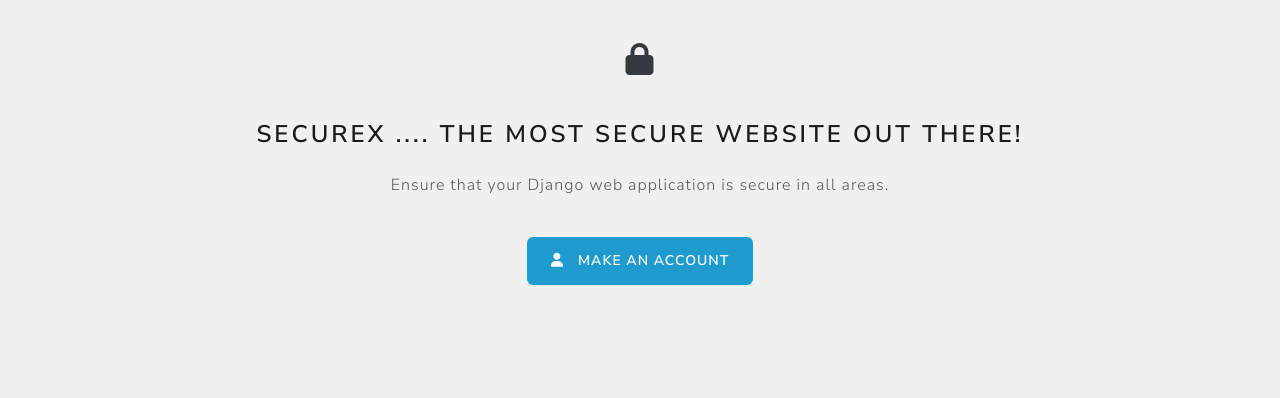
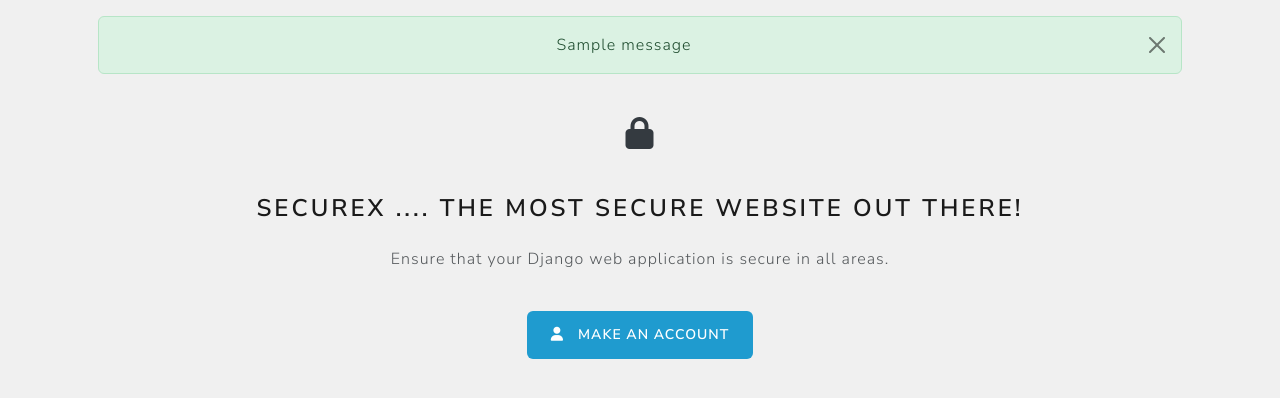
Before and after one commit to rivka-levit/security-checklist, a Django app: page / in a window 1280 px wide. Shown: the part 96-494 px from the top of the page. Run offline with Django 5.2, Linux system fonts and the light colour scheme; tables that the repository leaves empty hold one stand-in row (values such as "Sample post"); one stand-in notice (Sample message) is shown; parts of the project's set-up code (start-up, migrations or seed data) failed here and were passed over; some libraries are stand-ins or nearby versions.

Commit message:
messages, test register form

```diff
--- a/app/core/templates/core/base.html
+++ b/app/core/templates/core/base.html
@@ -64,6 +64,8 @@
   </div>
   </nav>
 
+  {% include 'core/includes/messages.html' %}
+
   {% block content %}
   {% endblock %}
 
--- /dev/null
+++ b/app/core/templates/core/includes/messages.html
@@ -0,0 +1,14 @@
+{% if messages %}
+
+<div class="container">
+  {% for message in messages %}
+
+    <div class="alert alert-{% if message.tags %}{{ message.tags }}{% else %}primary{% endif %} alert-dismissible fade show m-3 text-center" role="alert">
+      <button type="button" class="close btn-close float-end" data-dismiss="alert" aria-label="Close"></button>
+      {{ message }}
+    </div>
+
+  {% endfor %}
+</div>
+
+{% endif %}
--- /dev/null
+++ b/app/static/js/script.js
@@ -0,0 +1,5 @@
+window.setTimeout(function() {
+    $(".alert").fadeTo(500, 0).slideUp(500, function(){
+        $(this).remove();
+    });
+}, 4000);
```
Also changed, not shown: app/secure_app/tests/test_web.py (+8 -0 lines).
